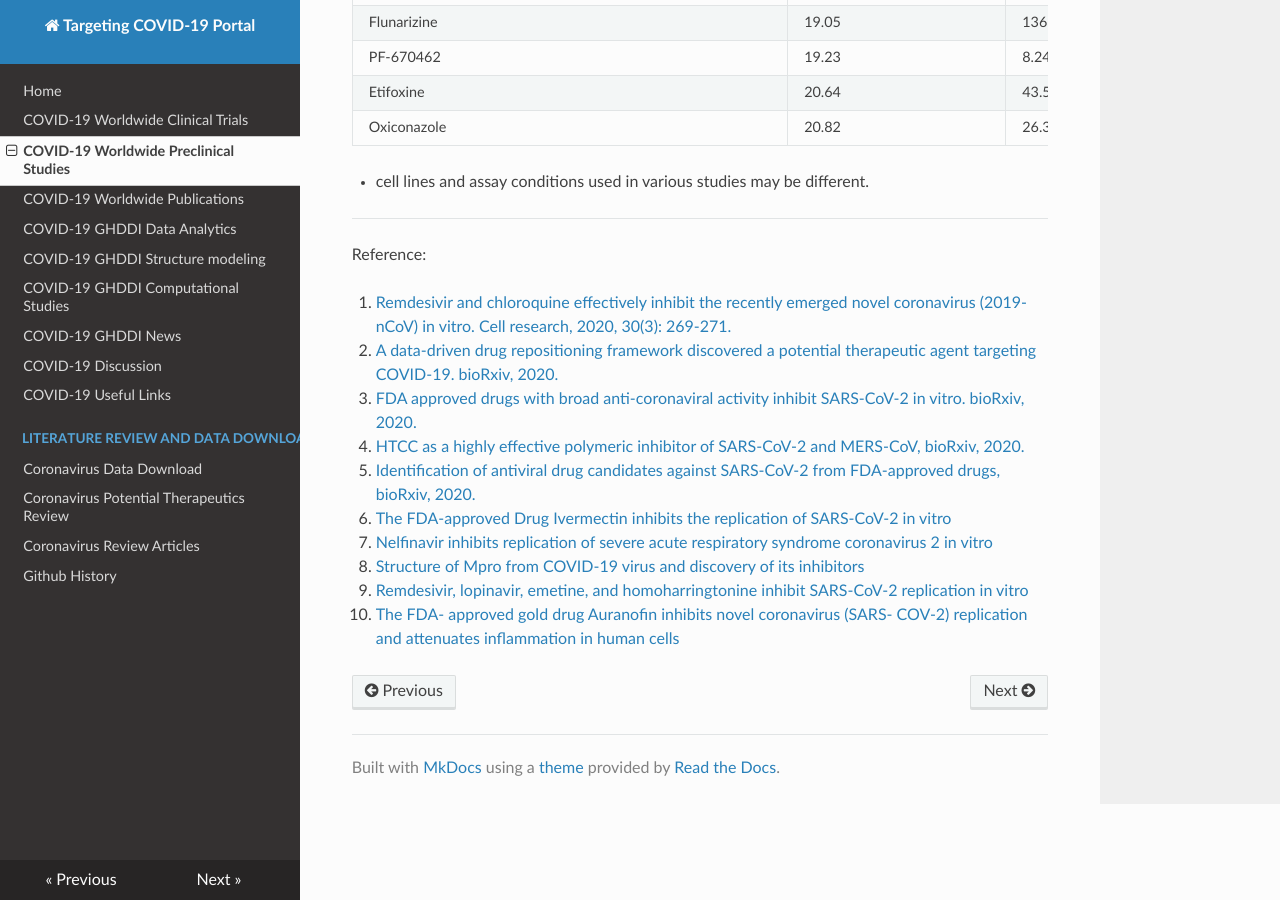
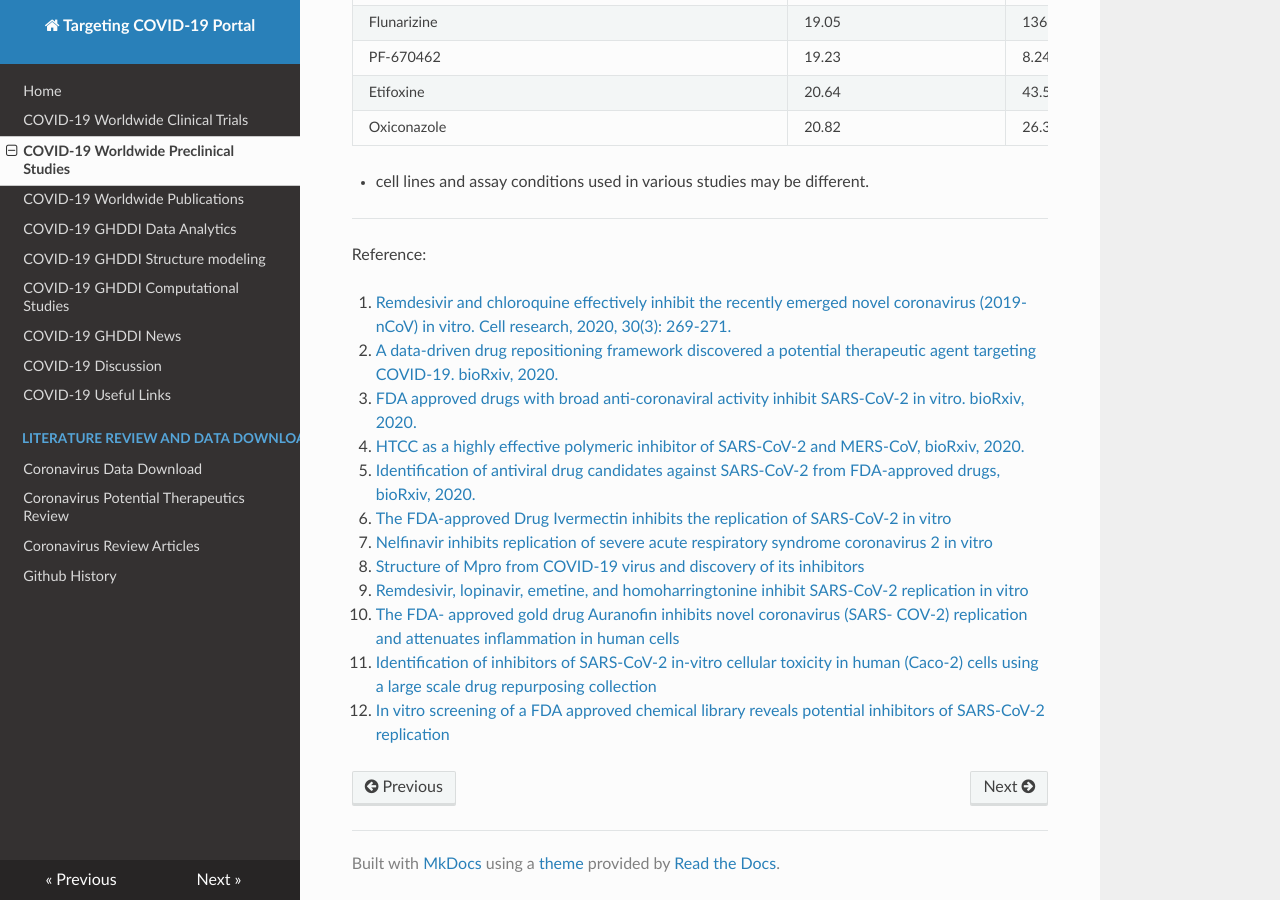
Before and after one commit to GHDDI-AILab/Targeting2019-nCoV, an MkDocs documentation site: the page built from docs/preclinical.md, in a window 1280 px wide and 900 px high, scrolled down 5507 px. Built offline with MkDocs 1.6.1, drawn with Linux system fonts in a browser that asks for light colours; nearby versions of some CDN libraries.

Commit message:
Update preclinical.md

```diff
--- a/docs/preclinical.md
+++ b/docs/preclinical.md
@@ -185,3 +185,7 @@ Reference:
 9. [Remdesivir, lopinavir, emetine, and homoharringtonine inhibit SARS-CoV-2 replication in vitro](https://www.sciencedirect.com/science/article/pii/S016635422030200X?via%3Dihub=)
 
 10. [The FDA- approved gold drug Auranofin inhibits novel coronavirus (SARS- COV-2) replication and attenuates inflammation in human cells](https://www.biorxiv.org/content/10.1101/2020.04.14.041228v1.full.pdf)
+
+11. [Identification of inhibitors of SARS-CoV-2 in-vitro cellular toxicity in human (Caco-2) cells using a large scale drug repurposing collection](https://www.researchsquare.com/article/rs-23951/v1)
+
+12. [In vitro screening of a FDA approved chemical library reveals potential inhibitors of SARS-CoV-2 replication](https://www.biorxiv.org/content/10.1101/2020.04.03.023846v1)
```
